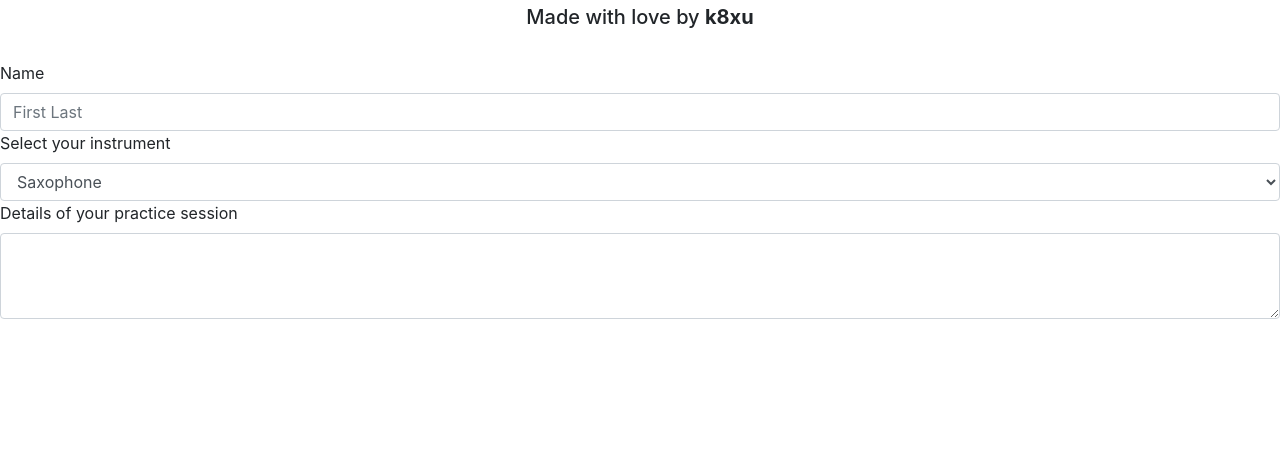
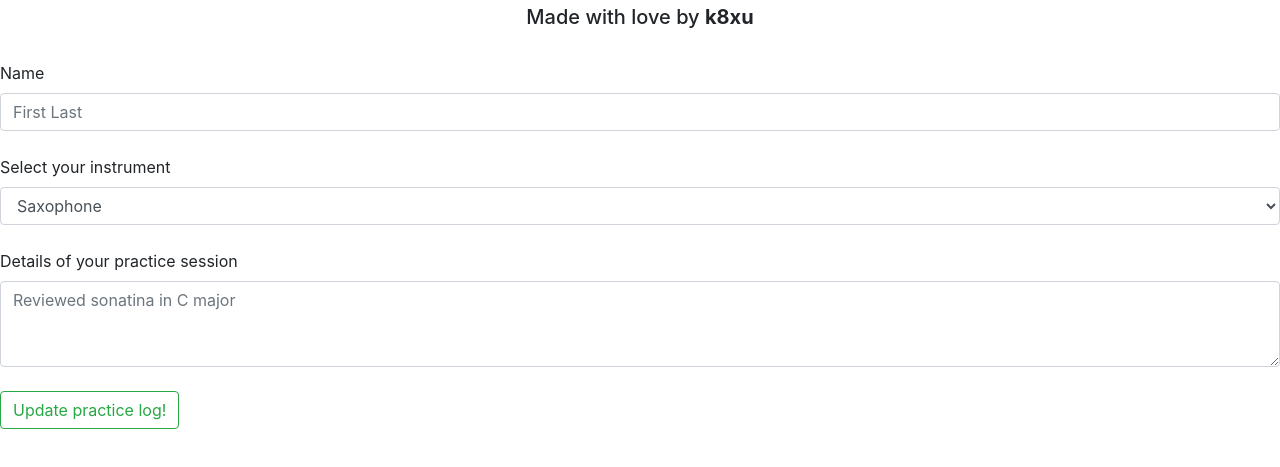
Before and after one commit to k8xu/rechora, a plain HTML site: page index.html in a window 1280 px wide. Shown: the part 107-574 px from the top of the page. Drawn offline with nearby package versions, Linux system fonts and the light colour scheme.

Commit message:
update form and add submit button

```diff
--- a/index.html
+++ b/index.html
@@ -24,12 +24,12 @@
     <h5 class="welcome">Made with love by <strong>k8xu</strong></h5>
     <br>
 
-    <form>
+    <form action="/practice-log" target="_blank" method="POST">
       <div class="practice-log-form">
         <label for="musician-name">Name</label>
         <input type="name" class="form-control" id="musician-name" placeholder="First Last">
       </div>
-      <div class="practice-log-form">
+      <br><div class="practice-log-form">
         <label for="instrument-type">Select your instrument</label>
         <select class="form-control" id="instrument-type">
           <option>Saxophone</option>
@@ -37,9 +37,12 @@
           <option>Other</option>
         </select>
       </div>
-      <div class="practice-log-form">
+      <br><div class="practice-log-form">
         <label for="practice-description">Details of your practice session</label>
-        <textarea class="form-control" id="practice-description" rows="3"></textarea>
+        <textarea class="form-control" id="practice-description" rows="3" placeholder="Reviewed sonatina in C major"></textarea>
+      </div>
+      <br><div class="practice-log-form">
+          <button type="button" class="btn btn-outline-success">Update practice log!</button>
       </div>
     </form>
 
```
